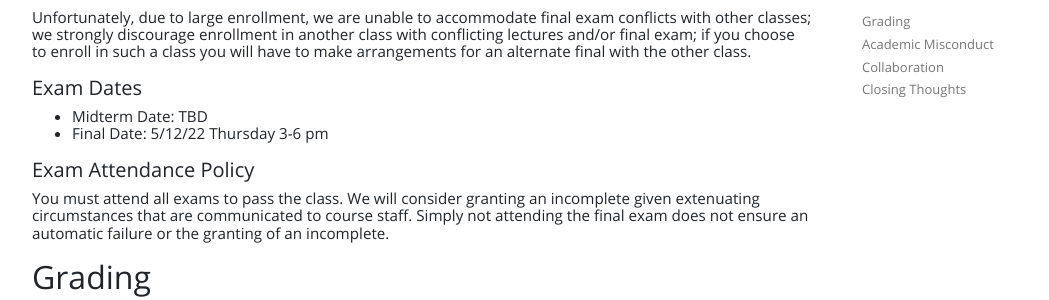
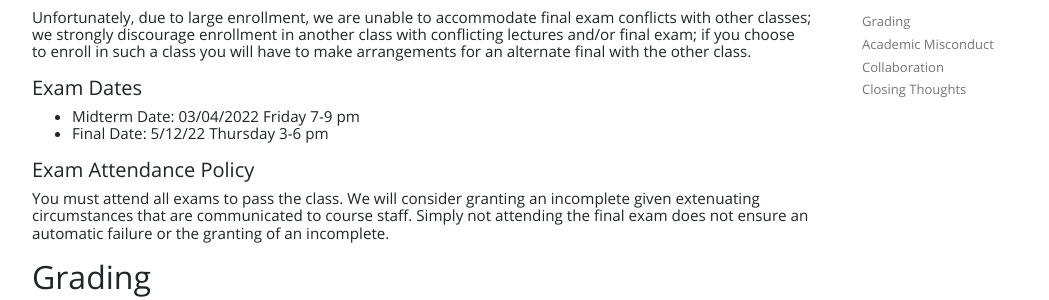
Before and after one commit to tsgoten/cs70-website, a Jekyll site: the page built from policies.md, in a window 1280 px wide and 900 px high, scrolled down 2316 px. Shown: the part 154-454 px from the top of the window, without its empty margins (83-1132 px from the left). Built offline with Jekyll 4.4.1, drawn with Linux system fonts in a browser that asks for light colours.

Commit message:
added midterm date

```diff
--- a/policies.md
+++ b/policies.md
@@ -100,7 +100,7 @@ Unfortunately, due to large enrollment, we are unable to accommodate final exam
 
 #### Exam Dates
 
-- Midterm Date: TBD
+- Midterm Date: 03/04/2022 Friday 7-9 pm
 - Final Date: 5/12/22 Thursday 3-6 pm
 
 #### Exam Attendance Policy
```
